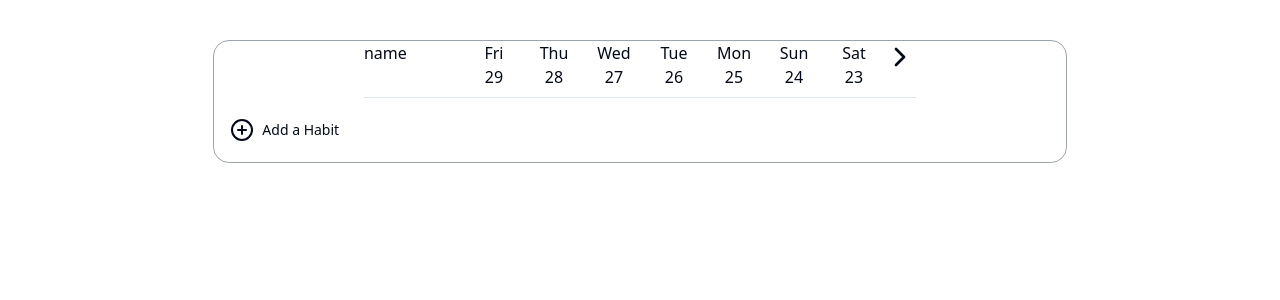
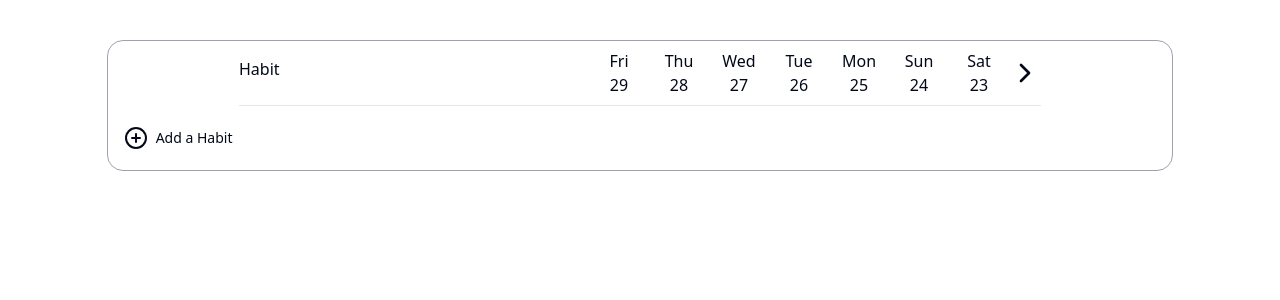
Before and after one commit to pursuance/habit-loop, a React (Vite) app: page / in a window 1280 px wide. Shown: the top 300 px of the page. Built offline with nearby package versions, Linux system fonts and the light colour scheme.

Commit message:
Improving spacing

```diff
--- a/src/components/HabitTable.tsx
+++ b/src/components/HabitTable.tsx
@@ -33,7 +33,7 @@ export default function HabitTable() {
   )
 
   return(
-    <div className='flex flex-col items-center w-4/6 mx-auto mt-10 border border-gray-400 rounded-2xl'>
+    <div className='flex flex-col items-center w-5/6 mx-auto mt-10 border border-gray-400 rounded-2xl'>
       <div className='flex flex-col'>
         <TableHeader dateList={dateList} />
         <HabitTableBody dateList={dateList} />
--- a/src/components/TableHeader.tsx
+++ b/src/components/TableHeader.tsx
@@ -28,10 +28,10 @@ export function TableHeader({ dateList }: Props) {
   }
 
   return (
-    <div className='flex border-b pb-2'>
-      {/* <div className='w-8'></div> */}
-      <div className='name-column flex'>
-        name
+    <div className='flex border-b py-2 items-center'>
+      <div className='name-column flex justify-between'>
+        Habit
+        <div className='flex'>
           <ReturnToTodayButton />
           {isToday(dateList[0]) ?
             <div className='h-8 w-8 p-0'></div>
@@ -40,6 +40,7 @@ export function TableHeader({ dateList }: Props) {
               <ChevronLeft className='h-4 w-4' />
             </Button>
           }
+        </div>
       </div>
       <Dates />
       <div>
--- a/src/index.css
+++ b/src/index.css
@@ -76,7 +76,7 @@
 }
 
 .name-column {
-  width: 100px;
+  width: 350px;
 }
 
 .check-column {
```
Lines whose indentation alone changed are shown as unchanged.
